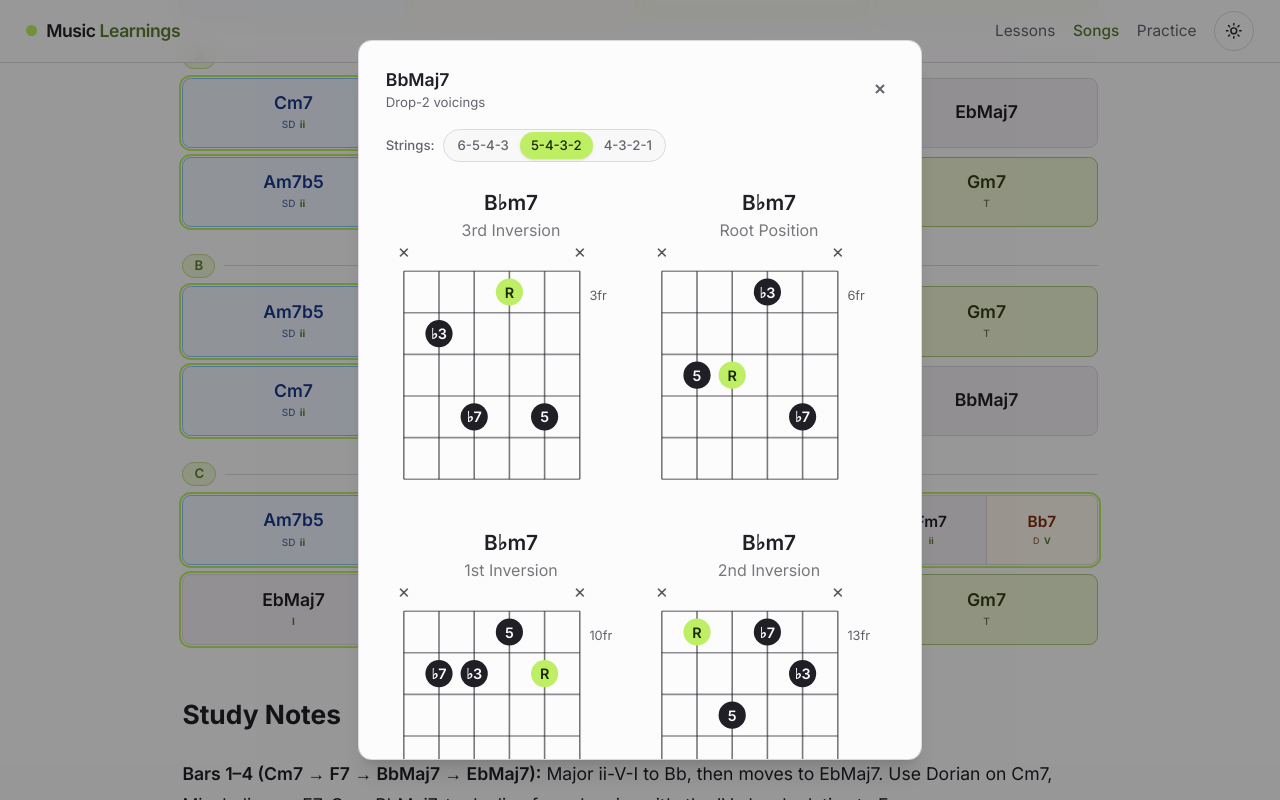
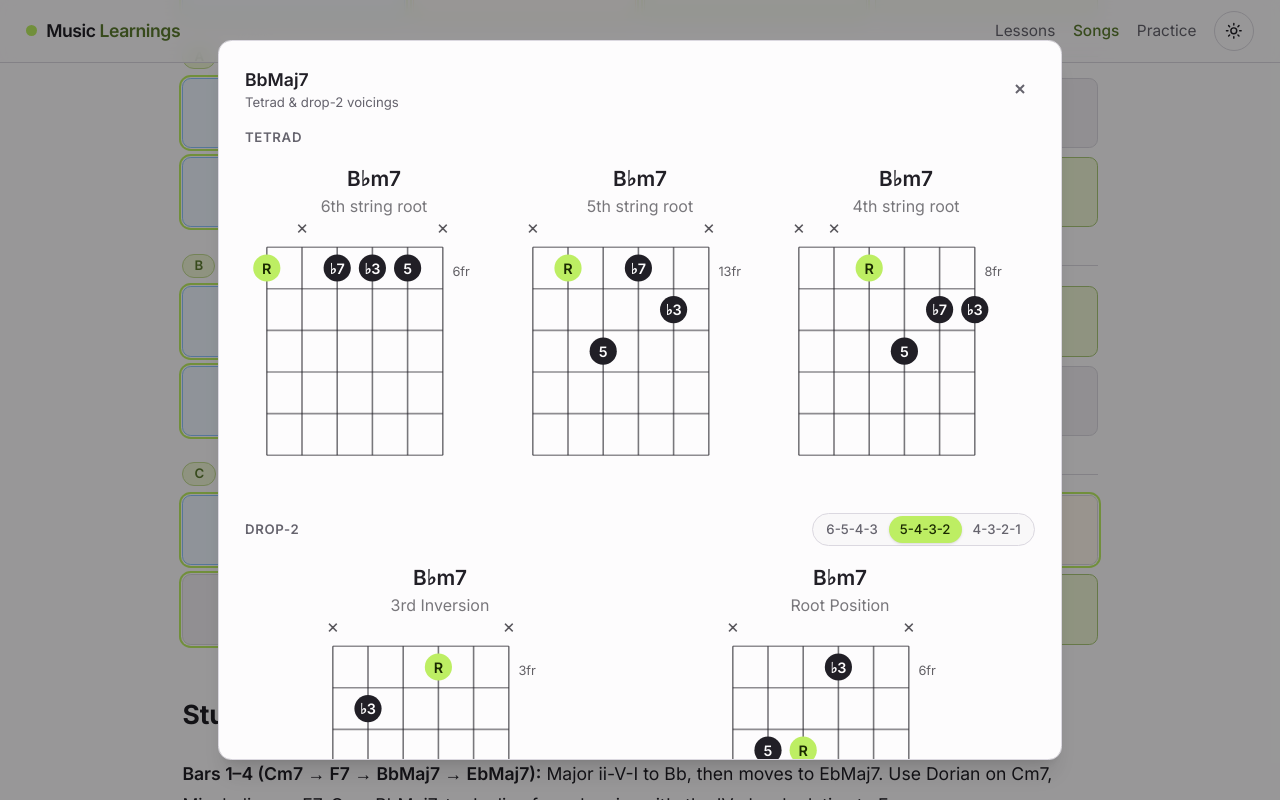
Before and after one commit to jonasantonelli/music-learnings, a Next.js app: page /songs/autumn-leaves in a window 1280 px wide. Both pictures are taken after a click on the button "BbMaj7". Shown: the part 466-1266 px from the top of the page. Built offline with nearby package versions, Linux system fonts and the light colour scheme.

Commit message:
Show tetrad voicings alongside drop-2 in song chord popover
Co-Authored-By: Claude Opus 4.7 <noreply@anthropic.com>

```diff
--- a/components/mdx/song-chart.tsx
+++ b/components/mdx/song-chart.tsx
@@ -21,6 +21,14 @@ import {
   type ChordQuality,
   type Voicing,
 } from "@/lib/music";
+import {
+  computeTetradVoicing,
+  tetradChordLabel,
+  TETRAD_INTERVAL_LABELS,
+  ROOT_STRING_OPTIONS,
+  type TetradChordQuality,
+  type TetradVoicing,
+} from "@/lib/tetrad-chords";
 import { VoicingDiagram } from "./voicing-diagram";
 
 export type SongBar = {
@@ -288,6 +296,31 @@ type PopoverState = {
   chordSymbol: string;
 } | null;
 
+const TETRAD_ROOT_STRINGS = [0, 1, 2];
+
+function buildTetradLabels(voicing: TetradVoicing): (string | null)[] {
+  const labels: (string | null)[] = [null, null, null, null, null, null];
+  let intervalIdx = 0;
+  for (let si = 0; si < 6; si++) {
+    if (voicing.frets[si] === null) continue;
+    const interval = voicing.intervals[intervalIdx];
+    labels[si] = TETRAD_INTERVAL_LABELS[interval] ?? String(interval);
+    intervalIdx++;
+  }
+  return labels;
+}
+
+function buildTetradHighlights(voicing: TetradVoicing): (boolean | null)[] {
+  const highlights: (boolean | null)[] = [null, null, null, null, null, null];
+  let intervalIdx = 0;
+  for (let si = 0; si < 6; si++) {
+    if (voicing.frets[si] === null) continue;
+    highlights[si] = voicing.intervals[intervalIdx] === 0;
+    intervalIdx++;
+  }
+  return highlights;
+}
+
 function ChordVoicingPopover({
   root,
   quality,
@@ -317,22 +350,31 @@ function ChordVoicingPopover({
     };
   }, [onClose]);
 
-  const voicings = [0, 1, 2, 3]
+  const drop2Voicings = [0, 1, 2, 3]
     .map((inv) => computeDrop2Voicing(root, quality, inv, stringSet))
     .sort((a, b) => a.midi[a.midi.length - 1] - b.midi[b.midi.length - 1]);
 
+  const tetradQuality = quality as TetradChordQuality;
+  const tetradVoicings = TETRAD_ROOT_STRINGS.flatMap((rs) => {
+    const v = computeTetradVoicing(root, tetradQuality, rs);
+    if (!v) return [];
+    const label = ROOT_STRING_OPTIONS.find((o) => o.value === rs)?.label ?? "";
+    return [{ rootString: rs, voicing: v, label }];
+  });
+
   const chordName = `${noteName(root, root)}${QUALITY_LABELS[quality]}`;
+  const tetradName = tetradChordLabel(root, tetradQuality);
 
   return (
     <div className="fixed inset-0 z-50 flex items-center justify-center bg-black/40">
       <div
         ref={ref}
-        className="relative mx-4 max-h-[90vh] overflow-y-auto rounded-xl border border-border bg-background p-4 shadow-xl sm:p-6 max-w-lg w-full"
+        className="relative mx-4 max-h-[90vh] overflow-y-auto rounded-xl border border-border bg-background p-4 shadow-xl sm:p-6 max-w-3xl w-full"
       >
         <div className="mb-4 flex items-center justify-between">
           <div>
             <h3 className="text-base font-semibold">{chordSymbol}</h3>
-            <p className="text-xs text-muted-foreground">Drop-2 voicings</p>
+            <p className="text-xs text-muted-foreground">Tetrad &amp; drop-2 voicings</p>
           </div>
           <button
             onClick={onClose}
@@ -345,8 +387,31 @@ function ChordVoicingPopover({
           </button>
         </div>
 
-        <div className="mb-4 flex items-center gap-2">
-          <span className="text-xs font-medium text-muted-foreground">Strings:</span>
+        {tetradVoicings.length > 0 && (
+          <section className="mb-6">
+            <h4 className="mb-2 text-xs font-semibold uppercase tracking-wider text-muted-foreground">
+              Tetrad
+            </h4>
+            <div className="grid grid-cols-3 gap-2 justify-items-center">
+              {tetradVoicings.map(({ rootString, voicing, label }) => (
+                <VoicingDiagram
+                  key={rootString}
+                  name={tetradName}
+                  subtitle={`${label} string root`}
+                  frets={voicing.frets}
+                  labels={buildTetradLabels(voicing)}
+                  highlights={buildTetradHighlights(voicing)}
+                />
+              ))}
+            </div>
+          </section>
+        )}
+
+        <section>
+          <div className="mb-2 flex items-center justify-between gap-2">
+            <h4 className="text-xs font-semibold uppercase tracking-wider text-muted-foreground">
+              Drop-2
+            </h4>
             <div className="inline-flex rounded-full border border-border bg-muted/40 p-0.5">
               {STRING_SETS.map((s, i) => (
                 <button
@@ -366,7 +431,7 @@ function ChordVoicingPopover({
           </div>
 
           <div className="grid grid-cols-2 gap-2 justify-items-center">
-          {voicings.map((v, i) => (
+            {drop2Voicings.map((v, i) => (
               <VoicingDiagram
                 key={i}
                 name={chordName}
@@ -377,6 +442,7 @@ function ChordVoicingPopover({
               />
             ))}
           </div>
+        </section>
       </div>
     </div>
   );
```
Lines whose indentation alone changed are shown as unchanged.
